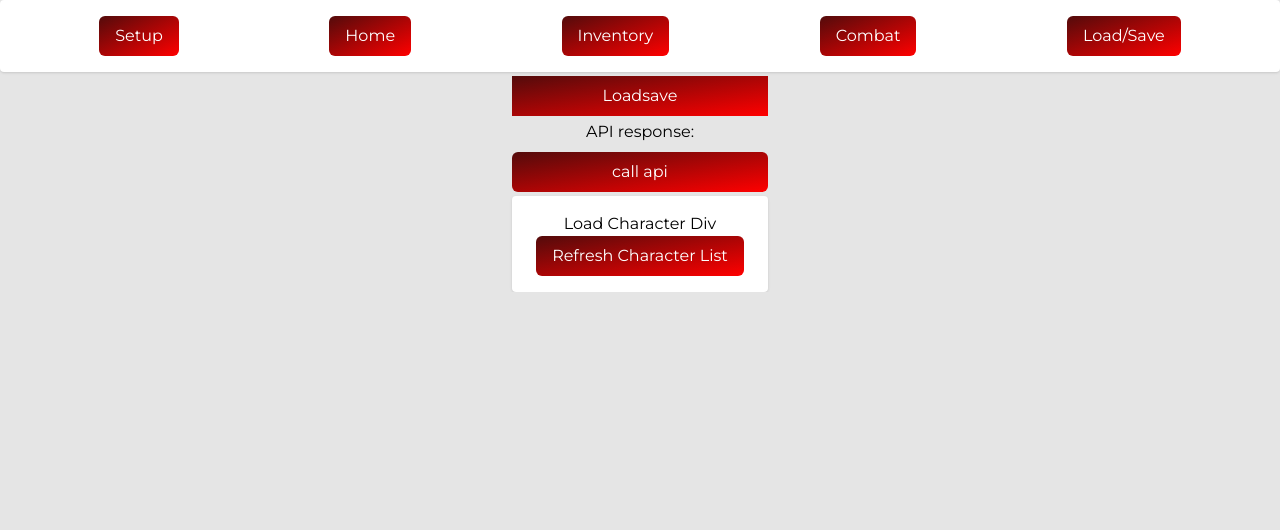
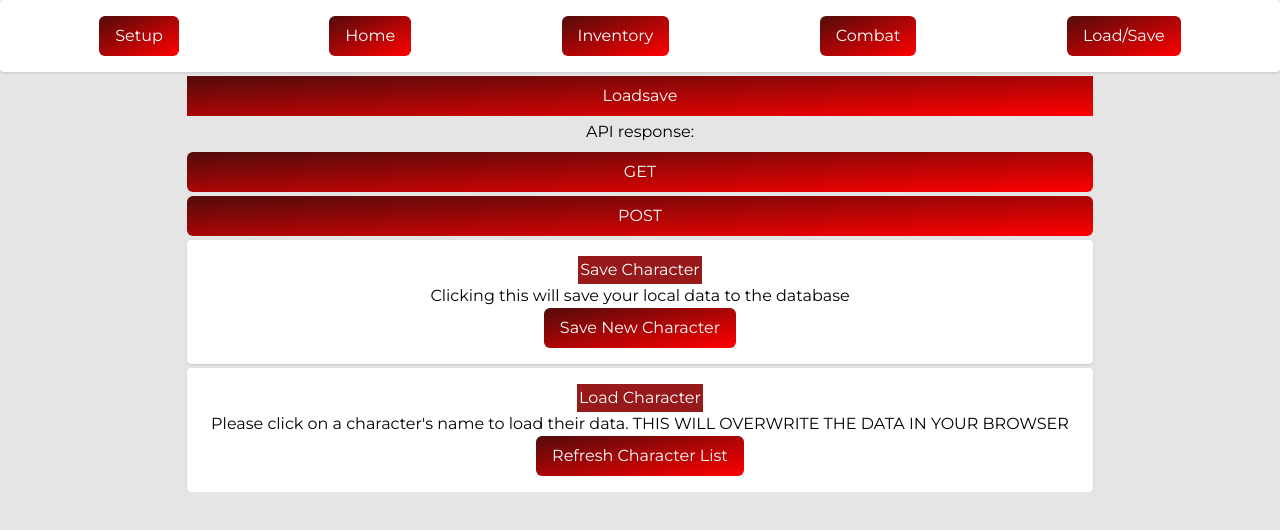
Before and after one commit to DaisyEverard/Cyberpunk-red, a React (Vite) app: page /loadSave in a window 1280 px wide. Shown: the top 530 px of the page. Built offline with nearby package versions, Linux system fonts and the light colour scheme.

Commit message:
implement save character feature

```diff
--- a/src/components/common/Profile.tsx
+++ b/src/components/common/Profile.tsx
@@ -189,7 +189,6 @@ const Profile = () => {
             value={state.role}
             values={allRoles}
             onChanged={value => {
-              console.log(value);
               setRole(value as Role);
             }}
           />
--- a/src/components/large_components/loadSave/CallAPI.tsx
+++ b/src/components/large_components/loadSave/CallAPI.tsx
@@ -2,7 +2,7 @@ import { useState } from 'react';
 
 import axios from 'axios';
 
-import { handleAPICall } from '../../../utils/apiCalls';
+import { handleGet, handlePost } from '../../../utils/apiCalls';
 import Button from '../../common/Button';
 
 const CallAPI = () => {
@@ -10,8 +10,23 @@ const CallAPI = () => {
   axios.defaults.headers.post['Content-Type'] = 'application/json;charset=utf-8';
   axios.defaults.headers.post['Access-Control-Allow-Origin'] = '*';
 
-  const handleCall = async () => {
-    const [data, err] = await handleAPICall('hp/by_name/Johnny%20Silverhand', 'GET');
+  const hardCodedGet = async () => {
+    const [data, err] = await handleGet('role/by_name/Johnny%20Silverhand');
+
+    console.log('response ', data);
+
+    if (err) {
+      throw err;
+    }
+    setResponse(data);
+  };
+
+  const hardCodedPost = async () => {
+    const body = {
+      role: 'rockerboy',
+    };
+
+    const [data, err] = await handlePost('role/by_name/Johnny%20Silverhand', JSON.stringify(body));
 
     console.log('response ', data);
 
@@ -25,7 +40,8 @@ const CallAPI = () => {
     <>
       <h1>API response:</h1>
       <div>{response}</div>
-      <Button onClick={handleCall}>call api</Button>
+      <Button onClick={hardCodedGet}>GET</Button>
+      <Button onClick={hardCodedPost}>POST</Button>
     </>
   );
 };
--- a/src/components/large_components/loadSave/LoadCharacter.tsx
+++ b/src/components/large_components/loadSave/LoadCharacter.tsx
@@ -1,18 +1,61 @@
+import { useState } from 'react';
+
+import { handleGet } from '../../../utils/apiCalls';
 import Button from '../../common/Button';
 
 const LoadCharacter = () => {
-  const handleRefreshList = () => {
-    console.log('handling a refresh');
-    return null;
+  const [allNames, setAllNames] = useState<string[]>([]);
+
+  const handleCharacterLoad = () => {
+    console.log('loaded character');
+    // get document
+  };
+
+  const handleRefreshList = async (setAllNames: (allNames: string[]) => void) => {
+    const [data, err] = await handleGet('characters/names');
+    if (err) {
+      throw err;
+    }
+
+    const dataObj = data as Record<string, string>[];
+    const allNames: string[] = [];
+
+    for (const [_, nameObj] of Object.entries(dataObj)) {
+      allNames.push(nameObj['name']);
+    }
+
+    setAllNames(allNames);
   };
 
   return (
     <div className="box flex flex-col gap-1">
       <div className="flex gap-1">
         <div className="flex flex-col flex-1 items-center">
-          <div>Load Character Div</div>
+          <h4 className="bg-none">Load Character</h4>
+          <p>Please click on a character's name to load their data. THIS WILL OVERWRITE THE DATA IN YOUR BROWSER</p>
 
-          <Button onClick={handleRefreshList}>Refresh Character List</Button>
+          <ul>
+            {allNames.map(name => {
+              return (
+                <li key={name}>
+                  <Button
+                    variant="noBackground"
+                    onClick={handleCharacterLoad}
+                  >
+                    {name}
+                  </Button>
+                </li>
+              );
+            })}
+          </ul>
+
+          <Button
+            onClick={() => {
+              handleRefreshList(setAllNames);
+            }}
+          >
+            Refresh Character List
+          </Button>
         </div>
       </div>
     </div>
--- /dev/null
+++ b/src/components/large_components/loadSave/SaveCharacter.tsx
@@ -0,0 +1,41 @@
+import { useContext } from 'react';
+
+import { CharacterContext } from '../../../context/Character';
+import { CharacterType } from '../../../types/types';
+import { handlePost } from '../../../utils/apiCalls';
+import Button from '../../common/Button';
+
+const SaveCharacter = () => {
+  const { state } = useContext(CharacterContext);
+
+  const handleSaveNewCharacter = async (state: CharacterType) => {
+    console.log(state);
+
+    const [response, err] = await handlePost('document', JSON.stringify(state));
+    if (err) {
+      throw err;
+    }
+
+    console.log(response);
+  };
+  return (
+    <div className="box flex flex-col gap-1">
+      <div className="flex gap-1">
+        <div className="flex flex-col flex-1 items-center">
+          <h4 className="bg-none">Save Character</h4>
+          <p>Clicking this will save your local data to the database</p>
+
+          <Button
+            onClick={() => {
+              handleSaveNewCharacter(state);
+            }}
+          >
+            Save New Character
+          </Button>
+        </div>
+      </div>
+    </div>
+  );
+};
+
+export default SaveCharacter;
--- a/src/pages/LoadSave.tsx
+++ b/src/pages/LoadSave.tsx
@@ -1,6 +1,7 @@
 import Header from '../components/common/Header';
 import CallAPI from '../components/large_components/loadSave/CallAPI';
 import LoadCharacter from '../components/large_components/loadSave/LoadCharacter';
+import SaveCharacter from '../components/large_components/loadSave/SaveCharacter';
 
 const LoadSave = () => {
   return (
@@ -8,6 +9,7 @@ const LoadSave = () => {
       <div className="flex flex-col gap-1 max-w-full">
         <Header />
         <CallAPI />
+        <SaveCharacter />
         <LoadCharacter />
         {/* see a list of characters and choose one to load data */}
         {/* save a character to the DB, get the ID returned? */}
--- a/src/types/types.ts
+++ b/src/types/types.ts
@@ -17,6 +17,7 @@ export type SkillsType = Record<string, SkillType>;
 export type StatsType = Record<string, number>;
 
 export type CharacterType = {
+  id?: string;
   name: string;
   role: Role;
   stats: StatsType;
--- a/src/utils/apiCalls.ts
+++ b/src/utils/apiCalls.ts
@@ -1,14 +1,11 @@
-import axios from 'axios';
+import { axiosBaseClient as axios } from './axios';
 
-const handleGet = async (path: string): Promise<[string, Error | null]> => {
-  const BASE_URL = 'http://localhost:8080/';
-  //   path = 'hp/by_name/Johnny%20Silverhand'
-
+const handleGet = async (path: string): Promise<[any, Error | null]> => {
   let response = '';
   let error = null;
 
   await axios
-    .get(BASE_URL + path)
+    .get(path)
     .then(res => {
       response = res.data;
     })
@@ -19,15 +16,16 @@ const handleGet = async (path: string): Promise<[string, Error | null]> => {
   return [response, error];
 };
 
-const handlePost = async (path: string, body: Record<string, any>): Promise<[string, Error | null]> => {
-  const BASE_URL = 'http://localhost:8080/';
-  //   path = 'hp/by_name/Johnny%20Silverhand'
-
+const handlePost = async (path: string, body: string): Promise<[any, Error | null]> => {
   let response = '';
   let error = null;
 
+  if (!body) {
+    return ['', new Error(`no body provided to post request`)];
+  }
+
   await axios
-    .post(BASE_URL + path, body)
+    .post(path, body)
     .then(res => {
       response = res.data;
     })
@@ -38,22 +36,4 @@ const handlePost = async (path: string, body: Record<string, any>): Promise<[str
   return [response, error];
 };
 
-const handleAPICall = async (
-  path: string,
-  method: string,
-  body: Record<string, any> = {},
-): Promise<[string, Error | null]> => {
-  switch (method) {
-    case 'GET':
-      return await handleGet(path);
-      break;
-    case 'POST':
-      return await handlePost(path, body);
-      break;
-    default:
-      return ['', new Error(`invalid method "${method}" provided`)];
-      break;
-  }
-};
-
-export { handleAPICall };
+export { handlePost, handleGet };
--- /dev/null
+++ b/src/utils/axios.ts
@@ -0,0 +1,7 @@
+import axios from 'axios';
+
+const BASE_URL = 'http://localhost:8080/';
+
+export const axiosBaseClient = axios.create({
+  baseURL: BASE_URL,
+});
```
